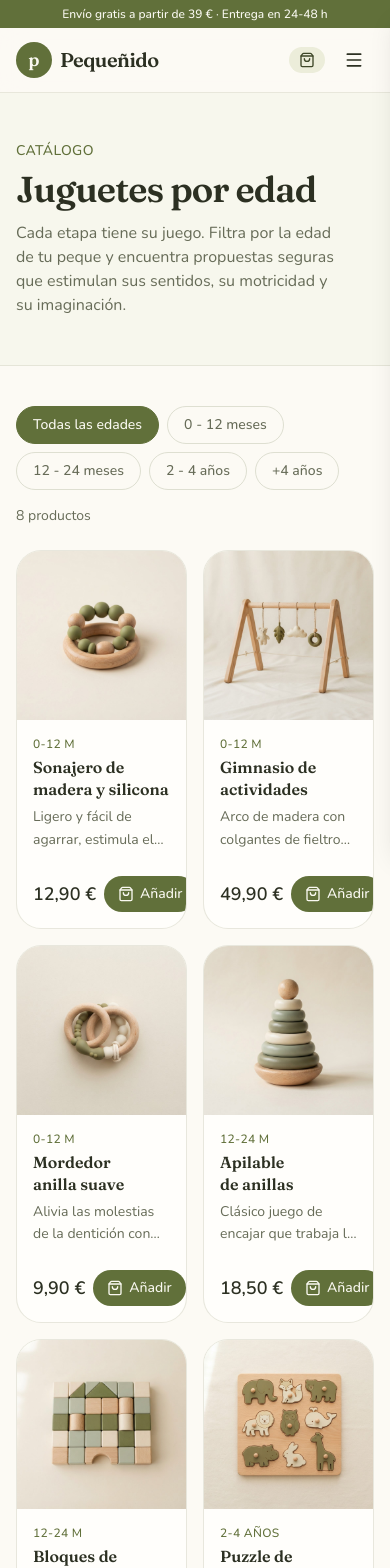
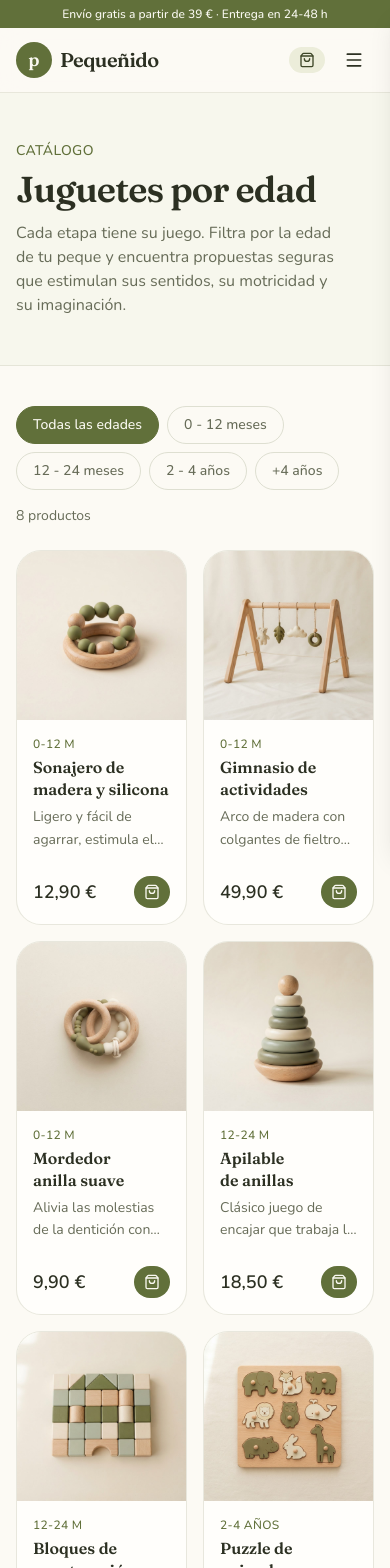
Before and after one commit to alandmmzz/PequeNido, a Next.js app: page /juguetes in a window 390 px wide. Shown: the top 1568 px of the page. Built offline with nearby package versions, Linux system fonts and the light colour scheme.

Commit message:
fix: recorte del hero en mobile y boton añadir sin espacio en tarjetas

```diff
--- a/components/hero-carousel.tsx
+++ b/components/hero-carousel.tsx
@@ -67,7 +67,7 @@ export function HeroCarousel() {
       aria-roledescription="carrusel"
       aria-label="Destacados de la tienda"
     >
-      <div className="relative min-h-[440px] w-full sm:aspect-[21/9] sm:min-h-0 lg:aspect-[24/8]">
+      <div className="relative aspect-[3/4] w-full sm:aspect-[21/9] lg:aspect-[24/8]">
         {slides.map((slide, i) => (
           <div
             key={slide.image}
--- a/components/product-card.tsx
+++ b/components/product-card.tsx
@@ -55,18 +55,18 @@ export function ProductCard({ id, name, description, price, image, badge, meta }
           <button
             type="button"
             onClick={handleAdd}
-            className="inline-flex items-center gap-1.5 rounded-full bg-primary px-3.5 py-2 text-sm font-medium text-primary-foreground transition-opacity hover:opacity-90"
+            className="inline-flex items-center gap-1.5 rounded-full bg-primary px-2.5 py-2 text-sm font-medium text-primary-foreground transition-opacity hover:opacity-90 sm:px-3.5"
             aria-label={`Añadir ${name} a la cesta`}
           >
             {added ? (
               <>
                 <Check className="size-4" aria-hidden="true" />
-                Añadido
+                <span className="hidden sm:inline">Añadido</span>
               </>
             ) : (
               <>
                 <ShoppingBag className="size-4" aria-hidden="true" />
-                Añadir
+                <span className="hidden sm:inline">Añadir</span>
               </>
             )}
           </button>
```
